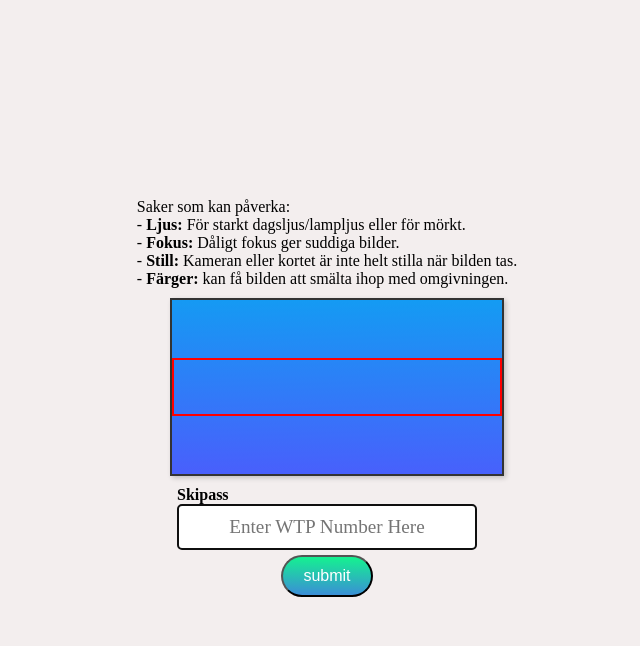
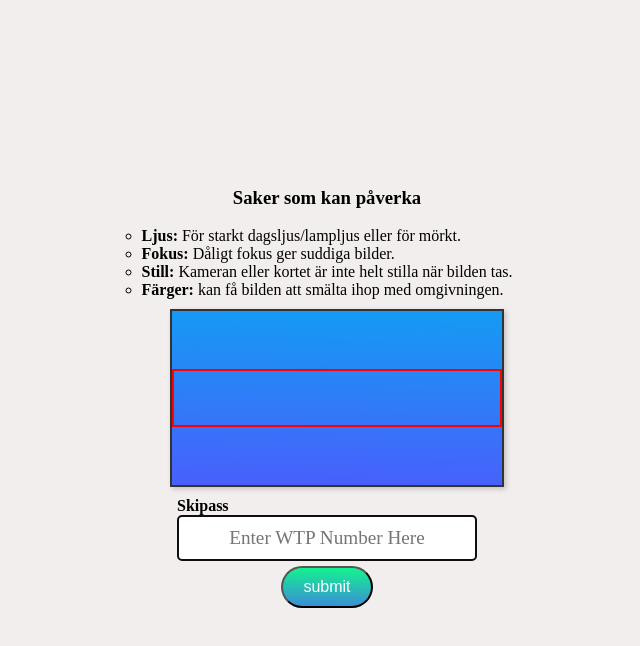
Before and after one commit to ToJohansson/ocr-scanner, a React (Create React App) app: page / in a window 1280 px wide. Both pictures are taken after a click on the button "Start Camera". Shown: the top 646 px of the page, without its empty margins (313-953 px from the left). Built offline with nearby package versions, Linux system fonts and the light colour scheme; no server answers.

Commit message:
städat syntax

```diff
--- a/src/App.jsx
+++ b/src/App.jsx
@@ -1,61 +1,59 @@
-import React, { useState } from "react";
+import { useState } from "react";
 import Form from "./components/Form";
 import { performOCR } from "./utilities/tesseract-ocr";
 import ButtonToStartCamera from "./components/ButtonToStartCamera";
 import GetUserMedia from "./components/GetUserMedia";
 import "./styles.css";
-import Popup from "./components/Popup";
-import { contrastFilter } from "./utilities/imageEnhancer";
 
 function App() {
   const [cardNumber, setCardNumber] = useState("");
-  const [isCameraStarted, setIsCameraStarted] = useState(false);
+  const [toggleIsCamera, setToggleIsCamera] = useState(false);
 
   const handleInputChange = (prevCardNumber) => {
     setCardNumber(prevCardNumber);
   };
 
-  const handleCamera = () => {
-    setIsCameraStarted((prevIsCameraStarted) => !prevIsCameraStarted);
+  const handleToggleCamera = () => {
+    setToggleIsCamera((prevToggleIsCamera) => !prevToggleIsCamera);
   };
 
-  /** <Popup trigger={isCameraStarted} handlePopupBtn={handleCamera}>
-               </Popup> */
   return (
-    <div className="Main">
     <main>
-        <div>
-          Saker som kan påverka: <br />- <b>Ljus:</b> För starkt
-          dagsljus/lampljus eller för mörkt. <br />- <b>Fokus:</b> Dåligt fokus
-          ger suddiga bilder. <br />- <b>Still:</b> Kameran eller kortet är inte
-          helt stilla när bilden tas. <br />- <b>Färger:</b> kan få bilden att
-          smälta ihop med omgivningen. <br />
-        </div>
-        <div>
-          {!isCameraStarted ? (
-            <ButtonToStartCamera startCamera={handleCamera} />
+      <h3>
+        <b>Saker som kan påverka</b>
+      </h3>
+      <br />
+
+      <ul>
+        <ul>
+          <li>
+            <b>Ljus:</b> För starkt dagsljus/lampljus eller för mörkt.
+          </li>
+          <li>
+            <b>Fokus:</b> Dåligt fokus ger suddiga bilder.
+          </li>
+          <li>
+            <b>Still:</b> Kameran eller kortet är inte helt stilla när bilden
+            tas.
+          </li>
+          <li>
+            <b>Färger:</b> kan få bilden att smälta ihop med omgivningen.
+          </li>
+        </ul>
+      </ul>
+
+      {!toggleIsCamera ? (
+        <ButtonToStartCamera startCamera={handleToggleCamera} />
       ) : (
-            <div>
-              {isCameraStarted && (
         <GetUserMedia
           imageHandler={performOCR}
           onInputChange={handleInputChange}
-                  stopCamera={handleCamera}
-                  filterHandler={contrastFilter}
+          stopCamera={handleToggleCamera}
         ></GetUserMedia>
       )}
-            </div>
-          )}
-        </div>
 
-        <div>
-          <Form
-            changeInputValue={cardNumber}
-            onInputChange={handleInputChange}
-          />
-        </div>
+      <Form changeInputValue={cardNumber} onInputChange={handleInputChange} />
     </main>
-    </div>
   );
 }
 
--- a/src/components/ButtonToStartCamera.jsx
+++ b/src/components/ButtonToStartCamera.jsx
@@ -1,4 +1,3 @@
-import React from "react";
 /**
  * knapp för att starta kameran.
  * tar emot en funktion som byter state på en bool.
@@ -6,9 +5,8 @@ import React from "react";
  * @param {object} props
  * @returns
  */
-function ButtonToStartCamera(props) {
+const ButtonToStartCamera = (props) => {
   return (
-    <div>
     <button
       className="button-to-start-camera"
       role="button"
@@ -16,8 +14,7 @@ function ButtonToStartCamera(props) {
     >
       Start Camera
     </button>
-    </div>
   );
-}
+};
 
 export default ButtonToStartCamera;
--- a/src/components/Form.jsx
+++ b/src/components/Form.jsx
@@ -1,4 +1,4 @@
-import React, { useEffect, useState } from "react";
+import { useEffect, useState } from "react";
 /**
  * Form för att skriva in WTP id manuellt
  * eller ta emot en WTP sträng
@@ -8,8 +8,14 @@ import React, { useEffect, useState } from "react";
  * @param {object} param0
  * @returns
  */
-function Form(props) {
+const Form = (props) => {
   const [inputValue, setInputValue] = useState("");
+
+  useEffect(() => {
+    if (props.changeInputValue !== null && props.changeInputValue !== "") {
+      setInputValue(props.changeInputValue);
+    }
+  }, [props.changeInputValue]);
 
   const handleInputChange = (e) => {
     setInputValue(e.target.value);
@@ -21,16 +27,8 @@ function Form(props) {
     alert("WTP number submitted: " + inputValue);
   };
 
-  useEffect(() => {
-    if (props.changeInputValue !== null && props.changeInputValue !== "") {
-      setInputValue(props.changeInputValue);
-    }
-  }, [props.changeInputValue]);
-
   return (
-    <div className="container-submit-form">
     <form onSubmit={handleSubmit}>
-        <div>
       <label htmlFor="inputValue">Skipass</label>
       <input
         className="input-form"
@@ -40,12 +38,10 @@ function Form(props) {
         value={inputValue}
         onChange={handleInputChange}
       />
-        </div>
 
       <input type="submit" id="submit" value="submit" />
     </form>
-    </div>
   );
-}
+};
 
 export default Form;
--- a/src/components/GetUserMedia.jsx
+++ b/src/components/GetUserMedia.jsx
@@ -1,12 +1,10 @@
-import React, { useState, useRef, useEffect } from "react";
+import { useState, useRef, useEffect } from "react";
 
 /**
  * *************** GetUserMedia *****************
  *
  * PROPS:
- * - filterHandler: filter för att ändra kontrast mellan
- *                  ljusa och mörka pixlar. Ska göra det lättare för
- *                  imageHandler att läsa av bild.
+ *
  * - imageHandler:  läser ut text från en bild, använder sig utav Tesseract.
  * - onInputChange:  funktion som kan updatera ett state i App.
  *                   hämtad String från imageHandler. ändar useState i App.
@@ -16,27 +14,10 @@ import React, { useState, useRef, useEffect } from "react";
  * @returns
  */
 
-function GetUserMedia(props) {
+const GetUserMedia = (props) => {
   const videoRef = useRef(null);
   const [isVideoRunning, setIsVideoRunning] = useState(true);
   let count = 1;
-
-  async function startVideo() {
-    try {
-      const stream = await navigator.mediaDevices.getUserMedia({
-        video: {
-          facingMode: "environment",
-        },
-      });
-      videoRef.current.srcObject = stream;
-      videoRef.current.play();
-    } catch (error) {
-      console.error("Error accessing the camera:", error);
-    }
-  }
-  const handleLoadMetaData = () => {
-    captureImage();
-  };
 
   useEffect(() => {
     const videoElement = videoRef.current;
@@ -53,9 +34,25 @@ function GetUserMedia(props) {
     };
   }, []);
 
-  // Function to capture a image and improve accuracy before OCR.
-  // after improvement, send forth to Tesseract OCR (props.imageHandler)
-  async function captureImage() {
+  const startVideo = async () => {
+    try {
+      const stream = await navigator.mediaDevices.getUserMedia({
+        video: {
+          facingMode: "environment",
+        },
+      });
+      videoRef.current.srcObject = stream;
+      videoRef.current.play();
+    } catch (error) {
+      console.error("Error accessing the camera:", error);
+    }
+  };
+  const handleLoadMetaData = () => {
+    captureImage();
+  };
+
+  // after Image is captured, send to Tesseract OCR (props.imageHandler)
+  const captureImage = async () => {
     try {
       if (!videoRef.current) {
         console.log("Video element is not available");
@@ -86,10 +83,6 @@ function GetUserMedia(props) {
       const originalContext = originalCanvas.getContext("2d");
       originalCanvas.width = videoWidth;
       originalCanvas.height = videoHeight;
-
-      // manipulate context for better OCR ACCURACY
-      // originalContext.filter = "grayscale(1)";
-      // props.filterHandler(context, canvas);
 
       // Draw the original image onto the original canvas
       originalContext.drawImage(canvas, 0, 0, videoWidth, videoHeight);
@@ -131,18 +124,18 @@ function GetUserMedia(props) {
     } catch (error) {
       console.error("Error capturing image:", error);
     }
-  }
+  };
 
-  function stopVideoStream() {
+  const stopVideoStream = () => {
     if (videoRef.current.srcObject) {
       const tracks = videoRef.current.srcObject.getTracks();
       tracks.forEach((track) => track.stop());
     }
     setIsVideoRunning(false);
     props.stopCamera();
-  }
+  };
   return (
-    <div onClick={() => stopVideoStream() && props.stopCamera}>
+    <div onClick={stopVideoStream}>
       {isVideoRunning && (
         <div className="video-container">
           <video
@@ -158,6 +151,6 @@ function GetUserMedia(props) {
       )}
     </div>
   );
-}
+};
 
 export default GetUserMedia;
--- a/src/utilities/extract-string-pattern.js
+++ b/src/utilities/extract-string-pattern.js
@@ -12,32 +12,32 @@
  * @param {object} inputString
  * @returns
  */
-function skipassIdNumber(inputString) {
+export const skipassIdNumber = (inputString) => {
   const teamAxessId = extractTeamAxessId(inputString);
   const skidataId = extractSkidataId(inputString);
 
   if (skidataId) {
-    console.log("Skidata card detected: ", skidataId);
+    //console.log("Skidata card detected: ", skidataId);
     return skidataId;
-  } else if (teamAxessId) {
-    console.log("Axess Card detected: ", teamAxessId);
+  }
+
+  if (teamAxessId) {
+    // console.log("Axess Card detected: ", teamAxessId);
     return teamAxessId;
-  } else {
-    console.log("No valid card ID detected.");
-    return undefined;
   }
-}
 
-function extractSkidataId(inputString) {
+  console.log("No valid card ID detected.");
+  return undefined;
+};
+
+const extractSkidataId = (inputString) => {
   const skidataPattern = /(\d{2}-\d{4} \d{4} \d{4} \d{4} \d{4}-\d)/;
   const skidataMatch = inputString.match(skidataPattern);
   return skidataMatch ? skidataMatch[0] : null;
-}
+};
 
-function extractTeamAxessId(inputString) {
+const extractTeamAxessId = (inputString) => {
   const teamAxessPattern = /^[a-zA-Z0-9]{8}-[a-zA-Z0-9]{3}-[a-zA-Z0-9]{3}$/;
   const teamAxessMatch = inputString.match(teamAxessPattern);
   return teamAxessMatch ? teamAxessMatch[0] : null;
-}
-
-export default skipassIdNumber;
+};
--- a/src/utilities/tesseract-ocr.js
+++ b/src/utilities/tesseract-ocr.js
@@ -1,4 +1,4 @@
-import skipassIdNumber from "./extract-string-pattern";
+import { skipassIdNumber } from "./extract-string-pattern";
 import Tesseract from "tesseract.js";
 /**
  * ************* PerformOCR *******************
@@ -14,7 +14,7 @@ import Tesseract from "tesseract.js";
  * @param {object} image
  * @returns
  */
-export async function performOCR(image) {
+export const performOCR = async (image) => {
   try {
     const {
       data: { text },
@@ -28,4 +28,4 @@ export async function performOCR(image) {
   } catch (error) {
     console.error("Error during OCR:", error);
   }
-}
+};
```
Lines whose indentation alone changed are shown as unchanged.
